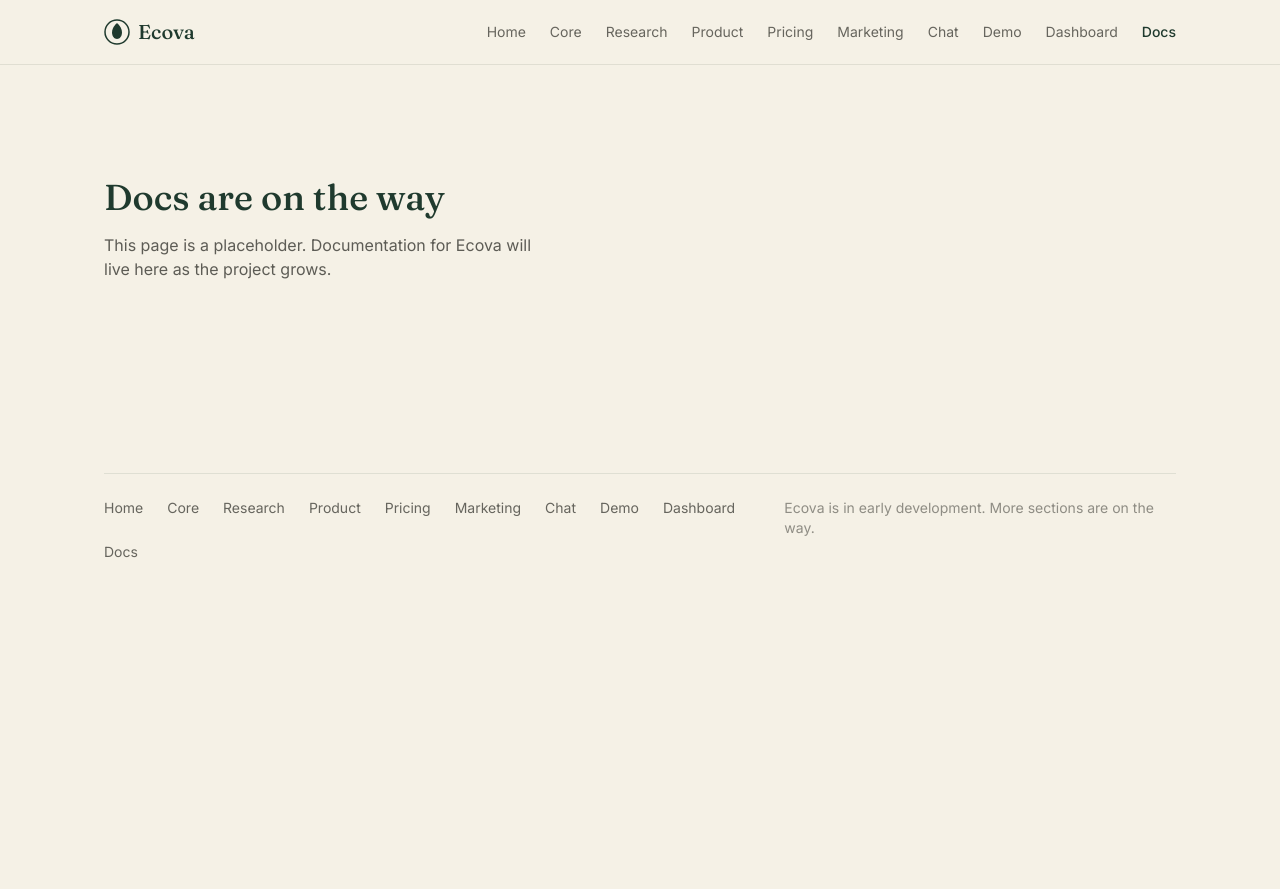
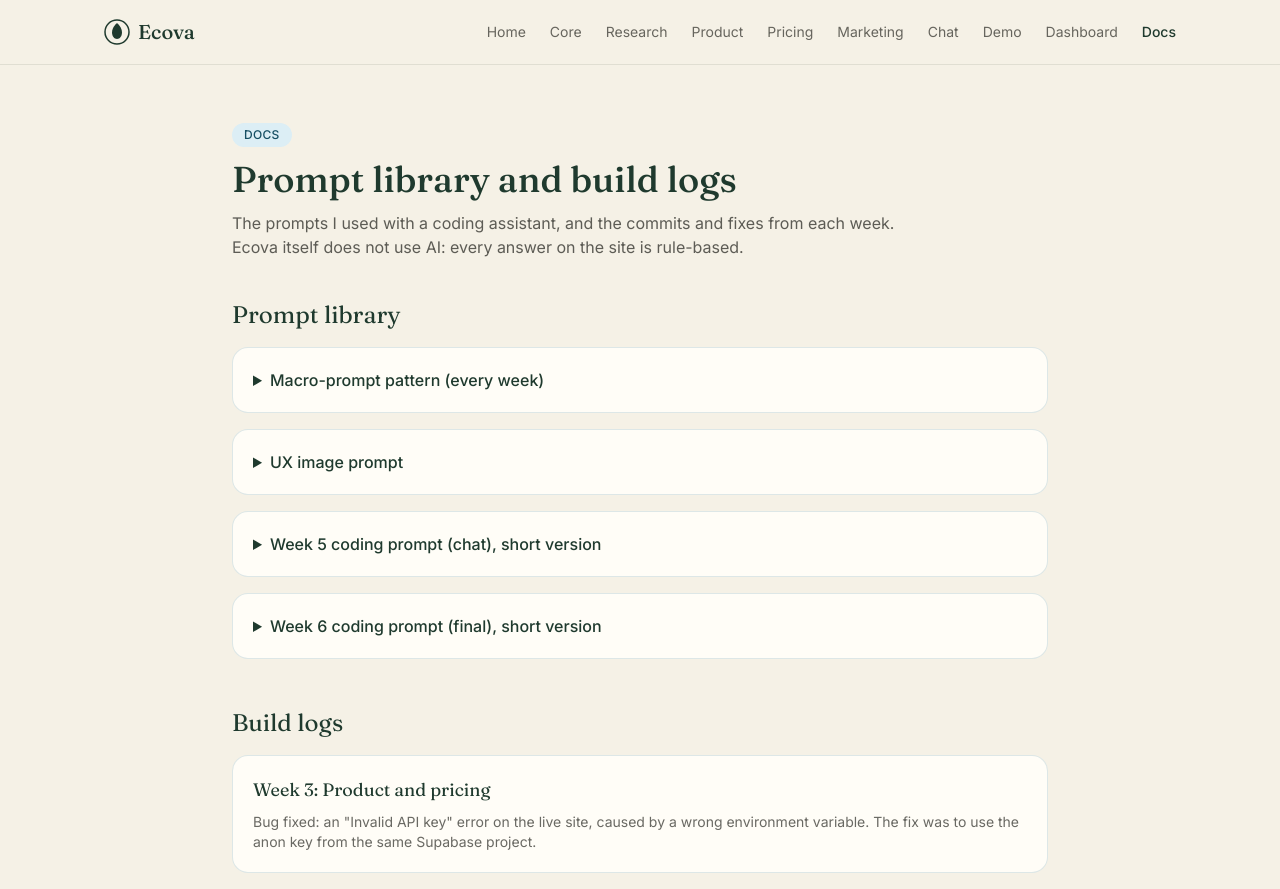
Before and after one commit to vaniahdzmtz-debug/ECOVA, a Next.js app: page /docs in a window 1280 px wide. Shown: the top 889 px of the page. Before the commit the page ends 800 px from the top, so only its background shows below. Built offline with nearby package versions, Linux system fonts and the light colour scheme.

Commit message:
add docs page with prompt library and build logs

```diff
--- a/app/docs/page.js
+++ b/app/docs/page.js
@@ -1,13 +1,46 @@
+import CopyButton from '../../components/CopyButton';
+import { PROMPTS, BUILD_LOGS } from '../../lib/docsContent';
+
+export const metadata = { title: 'Docs: prompt library and build logs | Ecova' };
+
 export default function DocsPage() {
   return (
-    <main className="max-w-6xl mx-auto px-6 md:px-10 py-20 md:py-28">
-      <h1 className="font-display text-3xl md:text-4xl font-medium text-forest mb-4">
-        Docs are on the way
-      </h1>
-      <p className="text-ink/75 max-w-md">
-        This page is a placeholder. Documentation for Ecova will live here as
-        the project grows.
+    <main className="max-w-4xl mx-auto px-6 md:px-10 py-10 md:py-14">
+      <span className="inline-block text-xs font-medium uppercase tracking-wide text-lakeDeep bg-sky rounded-full px-3 py-1 mb-3">
+        Docs
+      </span>
+      <h1 className="font-display text-3xl md:text-4xl font-medium text-forest mb-3">Prompt library and build logs</h1>
+      <p className="text-ink/75 max-w-2xl mb-10">
+        The prompts I used with a coding assistant, and the commits and fixes from each week. Ecova itself does not use AI:
+        every answer on the site is rule-based.
       </p>
+
+      <h2 className="font-display text-2xl text-forest mb-4" id="prompts">Prompt library</h2>
+      <div className="space-y-4 mb-12" data-testid="prompt-library">
+        {PROMPTS.map((p) => (
+          <details key={p.title} className="bg-card border border-lake/15 rounded-2xl p-5">
+            <summary className="cursor-pointer font-medium text-forest">{p.title}</summary>
+            <p className="text-sm text-ink/65 mt-2 mb-3">{p.when}</p>
+            <pre className="whitespace-pre-wrap text-xs text-ink/80 bg-parchment rounded-xl p-4 mb-3 overflow-x-auto">{p.text}</pre>
+            <CopyButton text={p.text} label="Copy prompt" />
+          </details>
+        ))}
+      </div>
+
+      <h2 className="font-display text-2xl text-forest mb-4" id="logs">Build logs</h2>
+      <div className="space-y-4" data-testid="build-logs">
+        {BUILD_LOGS.map((l) => (
+          <div key={l.week} className="bg-card border border-lake/15 rounded-2xl p-5">
+            <h3 className="font-display text-lg text-forest mb-2">{l.week}</h3>
+            {l.commits.length > 0 && (
+              <ol className="list-decimal pl-5 text-sm text-ink/80 space-y-0.5 mb-3">
+                {l.commits.map((c) => <li key={c}>{c}</li>)}
+              </ol>
+            )}
+            <p className="text-sm text-ink/70">{l.note}</p>
+          </div>
+        ))}
+      </div>
     </main>
   );
 }
```
Also changed, not shown: lib/docsContent.js (added).
